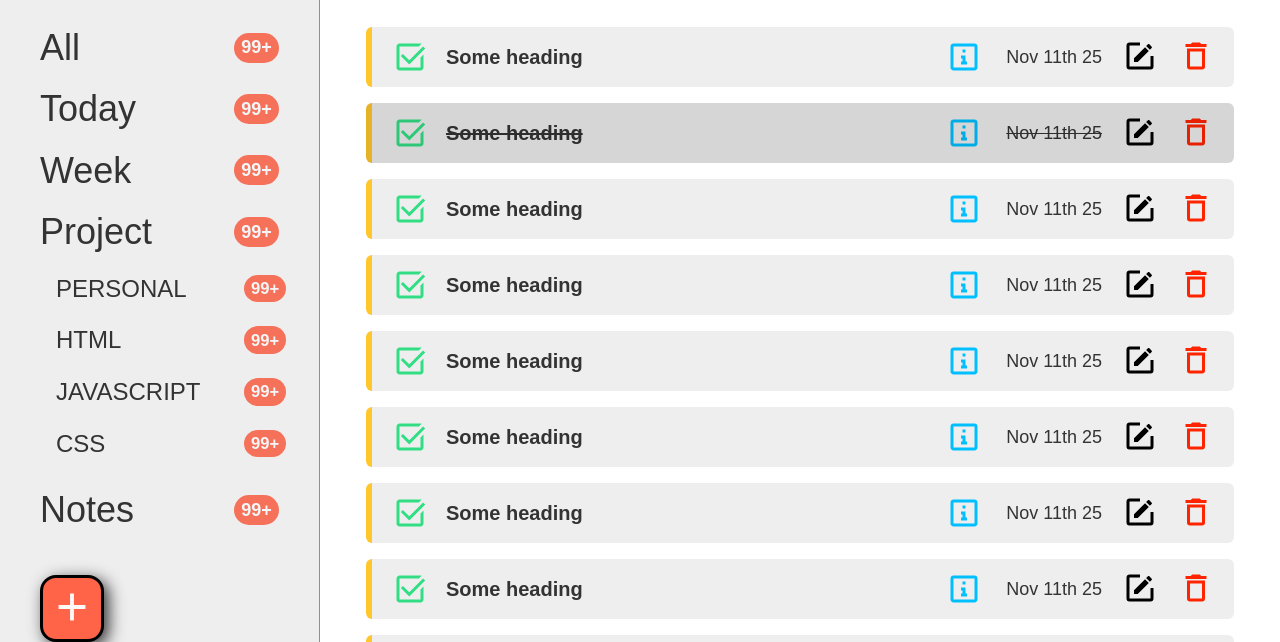
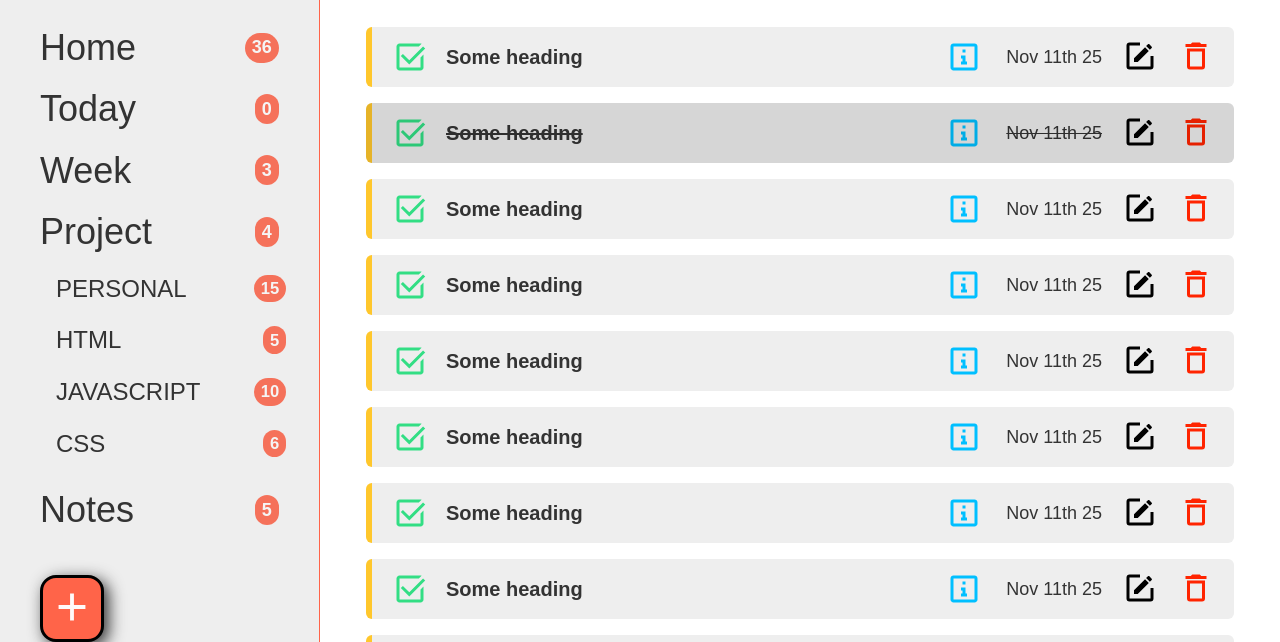
Before and after one commit to YueMoon3773/to_do_app, a website built with webpack: page src/index.html in a window 1280 px wide. Shown: the part 105-747 px from the top of the page. Built offline with nearby package versions, Linux system fonts and the light colour scheme; a web font is replaced by a local one.

Commit message:
Added localStorageVerify to check local save info from user. Added datesHandler to verify and sort to-do by day/week. Added sideBar to handle sideBar list logic. Added screenHandler to manipulate screen. Currently handling sideBar list

```diff
--- a/src/assets/css/styles.css
+++ b/src/assets/css/styles.css
@@ -243,6 +243,7 @@ body {
     font-size: 3.6rem;
     font-weight: 300;
     color: var(--black_text);
+    text-transform: capitalize;
 
     transition-property: all;
     transition-duration: 600ms;
@@ -411,10 +412,6 @@ body {
 .sideItem:hover .sideItemText,
 .sideProjectItem:hover .projectItemText {
     transform: translate(0.4em, 0.1em);
-}
-
-.sideItem:hover .sideItemText,
-.sideProjectItem:hover .projectItemText {
     color: var(--primary_color);
     font-weight: 500;
 }
@@ -442,7 +439,7 @@ body {
     grid-row: 2 / 3;
 
     font-size: 1rem;
-    padding: 3em 4.6em ;
+    padding: 3em 4.6em;
     background-color: var(--white_color);
     /* margin-bottom: 0.8em; */
 
@@ -501,6 +498,7 @@ body {
 .todoCard:hover {
     box-shadow: var(--card_primary_box_shadow);
     transform: scale(1.01);
+    background-color: var(--footer_bg_color);
 }
 
 .todoCard.done {
--- /dev/null
+++ b/src/assets/js/datesHandler.js
@@ -0,0 +1,29 @@
+import { format, parseISO, isThisWeek, isSameDay } from 'date-fns';
+// import type { Day } from 'date-fns';
+
+const dateHandler = () => {
+    const getToday = () => {
+        const today = new Date();
+        const formattedDate = format(today, 'yyyy-MM-dd');
+        // console.log(formattedDate);
+        return formattedDate;
+    };
+
+    const verifySameDay = (date = getToday()) => {
+        const checkDate = parseISO(date);
+        const result = isSameDay(checkDate, parseISO(getToday()));
+        // console.log(result);
+        return result;
+    };
+
+    const verifySameWeek = (date = getToday()) => {
+        const checkDate = parseISO(date);
+        const result = isThisWeek(checkDate, { weekStartsOn: 1 });
+        // console.log(result);
+        return result;
+    };
+
+    return { getToday, verifySameDay, verifySameWeek };
+};
+
+export default dateHandler;
--- a/src/assets/js/index.js
+++ b/src/assets/js/index.js
@@ -9,10 +9,37 @@
 
 import '../css/styles.css';
 
-import toDoListManage from './toDo';
+import { createToDo, toDoListManage } from './toDo';
+import { createNote, notesListManage } from './notes';
+import sideBarManage from './sideBar';
 
-const t = toDoListManage();
-console.log(t);
+import { sideBarScreenHandler } from './screenHandler';
+
+const t = sideBarManage();
+
+const toDo = toDoListManage();
+const notes = notesListManage();
+const sideBar = sideBarManage(toDo, notes);
+
+toDo.initializeToDoList();
+notes.initializeNotesList();
+
+console.log('before: ');
+console.table(sideBar.getSideBarListItems());
+sideBar.updateSideBarNumber();
+console.log('added number 1st time: ');
+console.table(sideBar.getSideBarListItems());
+const itemToAdd = createToDo('Add sample item', 'sample item to do', '2025-06-12', 'low', 'personal', false);
+sideBarScreenHandler(sideBar);
+toDo.addItemToToDoList(itemToAdd);
+console.log('list category:');
+toDo.getToDoListByCategory('personal');
+sideBar.updateSideBarNumber();
+console.log('added item + update number: ');
+console.table(sideBar.getSideBarListItems());
+sideBarScreenHandler(sideBar);
+
+// ===============================
 
 const addEditModalDateInp = document.querySelector('#addEditModalDateInp');
 const addEditModalBtn = document.querySelector('.addEditModalBtn');
@@ -25,4 +52,5 @@ addEditItemModal.addEventListener('submit', (e) => {
 
 addEditModalBtn.addEventListener('click', () => {
     console.log(addEditModalDateInp.value);
+    // 2025-06-19
 });
--- /dev/null
+++ b/src/assets/js/localStorageVerify.js
@@ -0,0 +1,20 @@
+function storageAvailable(type) {
+    let storage;
+    try {
+        storage = window[type];
+        const x = '__storage_test__';
+        storage.setItem(x, x);
+        storage.removeItem(x);
+        return true;
+    } catch (e) {
+        return (
+            e instanceof DOMException &&
+            e.name === 'QuotaExceededError' &&
+            // acknowledge QuotaExceededError only if there's something already stored
+            storage &&
+            storage.length !== 0
+        );
+    }
+}
+
+export default storageAvailable;
--- /dev/null
+++ b/src/assets/js/notes.js
@@ -0,0 +1,92 @@
+import storageAvailable from './localStorageVerify';
+
+const createNote = (tittle, detail) => {
+    const note = {
+        id: crypto.randomUUID(),
+        tittle,
+        detail,
+        type: 'note',
+    };
+
+    return { ...note };
+};
+
+const notesListManage = () => {
+    const sampleNotesList = [
+        createNote(
+            'elit dolor',
+            'uis nostrud exercitation ullamco laboris nisi ut aliquip ex ea commodo consequat. Duis au',
+        ),
+        createNote(
+            'sit amet, consectetur',
+            'nt ut labore et dolore magna aliqua. Ut enim ad minim veniam, quis nostrud exercitation u',
+        ),
+        createNote('Lorem ipsum dolor', 'Lorem ipsum dolor sit amet, consectetur adipiscing elit, sed'),
+        createNote('Consectetur adipiscing elit', 'dolor sit amet, consectetur adipiscing elit, sed do eiusmod'),
+        createNote('sed do eiusmod', 'Lorem ipsum dolor sit amet, consectetur adipiscing elit'),
+    ];
+    let noteList = [];
+
+    const getSampleNotesList = () => {
+        return sampleNotesList;
+    };
+
+    const getNotesList = () => {
+        return noteList;
+    };
+
+    const resetNotesList = () => {
+        noteList = [];
+    };
+
+    const initializeNotesList = () => {
+        // Add sample to do items
+        if (getNotesList().length === 0) {
+            noteList = [...getSampleNotesList()];
+        }
+        //Check Local storage and add to list if storage is ok
+        if (!storageAvailable('localStorage')) {
+            alert('Failed to add note to storage. Please try again');
+            localStorage.clear();
+            return false;
+        }
+
+        for (let i = 0; i < localStorage.length; i++) {
+            // console.log(localStorage.getItem(localStorage.key(i)));
+            // console.log(JSON.parse(localStorage.getItem(localStorage.key(i))));
+            let localStorageItem = JSON.parse(localStorage.getItem(localStorage.key(i)));
+
+            addItemToNotesList(localStorageItem);
+        }
+    };
+
+    const addItemToNotesList = (noteItem) => {
+        if (noteItem.type === 'note' && noteItem.hasOwnProperty('title') && noteItem.hasOwnProperty('detail')) {
+            noteList.push(createNote(noteItem.title, noteItem.detail));
+        }
+    };
+
+    const deleteNoteItemById = (id) => {
+        let index = -99;
+        for (let i = 0; i < getNotesList().length; i++) {
+            if (getNotesList()[i].id === id) {
+                index = i;
+                break;
+            }
+        }
+        // console.log(index);
+        if (index !== -99) {
+            getNotesList().splice(index, 1);
+        }
+    };
+
+    return {
+        getNotesList,
+        resetNotesList,
+        initializeNotesList,
+        deleteNoteItemById,
+        addItemToNotesList,
+    };
+};
+
+export { createNote, notesListManage };
--- /dev/null
+++ b/src/assets/js/screenHandler.js
@@ -0,0 +1,58 @@
+import { createToDo, toDoListManage } from './toDo';
+import { createNote, notesListManage } from './notes';
+import sideBarManage from './sideBar';
+
+// const toDo = toDoListManage();
+// const notes = notesListManage();
+// const sideBar = sideBarManage();
+
+const DOMsideBarList = document.querySelector('.sideList');
+
+const sideBarScreenHandler = (sideBar) => {
+    DOMsideBarList.innerHTML = '';
+    sideBar.getSideBarListItems().forEach((sideBarItem) => {
+        const DOMsideItem = document.createElement('li');
+        DOMsideItem.classList.add('sideItem');
+        DOMsideItem.dataset.type = `${sideBarItem.text}`;
+        const DOMsideItemContentWrapper = document.createElement('div');
+        DOMsideItemContentWrapper.classList.add('sideItemContentWrapper');
+        // DOMsideItemContentWrapper.dataset.type = `${sideBarItem.text}`;
+        const DOMsideItemText = document.createElement('span');
+        DOMsideItemText.classList.add('sideItemText');
+        DOMsideItemText.innerText = sideBarItem.text;
+        const DOMsideItemNumber = document.createElement('span');
+        DOMsideItemNumber.classList.add('sideItemNumber');
+        DOMsideItemNumber.innerText = sideBarItem.number;
+
+        DOMsideItemContentWrapper.appendChild(DOMsideItemText);
+        DOMsideItemContentWrapper.appendChild(DOMsideItemNumber);
+        DOMsideItem.appendChild(DOMsideItemContentWrapper);
+
+        if (sideBarItem.hasOwnProperty('child')) {
+            const DOMsideProjectList = document.createElement('ul');
+            DOMsideProjectList.classList.add('sideProjectList');
+
+            sideBarItem.child.forEach((projectItem) => {
+                const DOMsideProjectItem = document.createElement('li');
+                DOMsideProjectItem.classList.add('sideProjectItem');
+                DOMsideProjectItem.dataset.type = `${projectItem.text}`;
+                const DOMprojectItemText = document.createElement('span');
+                DOMprojectItemText.classList.add('projectItemText');
+                DOMprojectItemText.innerText = projectItem.text;
+                const DOMprojectItemNumber = document.createElement('span');
+                DOMprojectItemNumber.classList.add('projectItemNumber');
+                DOMprojectItemNumber.innerText = projectItem.number;
+
+                DOMsideProjectItem.appendChild(DOMprojectItemText);
+                DOMsideProjectItem.appendChild(DOMprojectItemNumber);
+                DOMsideProjectList.appendChild(DOMsideProjectItem);
+            });
+
+            DOMsideItem.appendChild(DOMsideProjectList);
+        }
+
+        DOMsideBarList.appendChild(DOMsideItem);
+    });
+};
+
+export { sideBarScreenHandler };
--- /dev/null
+++ b/src/assets/js/sideBar.js
@@ -0,0 +1,131 @@
+import { toDoListManage } from './toDo';
+import { notesListManage } from './notes';
+
+import dateHandler from './datesHandler';
+
+const sideBarManage = (toDo, notes) => {
+    // const toDo = toDoListManage();
+    // const notes = notesListManage();
+
+    let sideBarListItems = [
+        {
+            text: 'home',
+            number: 0,
+        },
+        {
+            text: 'today',
+            number: 0,
+        },
+        {
+            text: 'week',
+            number: 0,
+        },
+        {
+            text: 'project',
+            number: 0,
+            child: [
+                {
+                    text: 'personal',
+                    number: 0,
+                },
+                {
+                    text: 'html',
+                    number: 0,
+                },
+                {
+                    text: 'javascript',
+                    number: 0,
+                },
+                {
+                    text: 'css',
+                    number: 0,
+                },
+            ],
+        },
+        {
+            text: 'notes',
+            number: 0,
+        },
+    ];
+
+    const getSideBarListItems = () => {
+        return sideBarListItems;
+    };
+
+    const addSideBarProjectChild = (projectTitle) => {
+        const projectChild = {
+            text: projectTitle,
+            number: 0,
+        };
+
+        getSideBarListItems()[3].child.push(projectChild);
+    };
+
+    const getTodayValue = () => {
+        const ret = {
+            number: 0,
+            list: [],
+        };
+
+        toDo.getToDoList().forEach((toDoItem, index) => {
+            if (dateHandler().verifySameDay(toDoItem.dueDate)) {
+                ret.number++;
+                ret.list.push(toDoItem);
+            }
+        });
+        // console.log(ret);
+
+        return ret;
+    };
+
+    const getWeekValue = () => {
+        const ret = {
+            number: 0,
+            list: [],
+        };
+
+        toDo.getToDoList().forEach((toDoItem, index) => {
+            if (dateHandler().verifySameWeek(toDoItem.dueDate)) {
+                ret.number++;
+                ret.list.push(toDoItem);
+            }
+        });
+        // console.log(ret);
+
+        return ret;
+    };
+
+    const updateSideBarNumber = () => {
+        getSideBarListItems().forEach((sideBarItem) => {
+            if (sideBarItem.text === 'home') {
+                sideBarItem.number = toDo.getToDoList().length;
+            } else if (sideBarItem.text === 'today') {
+                sideBarItem.number = getTodayValue().number;
+            } else if (sideBarItem.text === 'week') {
+                sideBarItem.number = getWeekValue().number;
+            } else if (sideBarItem.text === 'notes') {
+                sideBarItem.number = notes.getNotesList().length;
+            } else if (sideBarItem.text === 'project') {
+                sideBarItem.number = sideBarItem.child.length;
+                sideBarItem.child.forEach((projectItem) => {
+                    projectItem.number = toDo.getToDoListByCategory(projectItem.text).length;
+                });
+            }
+        });
+        // console.log(sideBarListItems);
+    };
+
+    // addSideBarProjectChild('test');
+    // updateSideBarNumber();
+    // console.log(getSideBarListItems());
+
+    return {
+        getSideBarListItems,
+        addSideBarProjectChild,
+        getTodayValue,
+        getWeekValue,
+        updateSideBarNumber,
+    };
+};
+
+export default sideBarManage;
--- a/src/assets/js/toDo.js
+++ b/src/assets/js/toDo.js
@@ -1,3 +1,5 @@
+import storageAvailable from './localStorageVerify';
+
 const createToDo = (title, detail, dueDate, priority, category, completeStatus = false) => {
     const toDo = {
         id: crypto.randomUUID(),
@@ -7,13 +9,13 @@ const createToDo = (title, detail, dueDate, priority, category, completeStatus =
         priority,
         category,
         completeStatus,
+        type: 'to-do',
     };
-    return { toDo };
+
+    return { ...toDo };
 };
 
-const toDoListManage = (toDoItem) => {
-    const toDoList = [];
-
+const toDoListManage = () => {
     const sampleToDoList = [
         createToDo(
             'Go shopping',
@@ -67,7 +69,7 @@ const toDoListManage = (toDoItem) => {
         createToDo(
             'do eiusmod tempor incididunt',
             'dolor sit amet, consectetur adipiscing elit, sed do eiusmod',
-            '2025-11-15',
+            '2025-06-30',
             'medium',
             'personal',
             false,
@@ -100,7 +102,7 @@ const toDoListManage = (toDoItem) => {
         createToDo(
             'laboris nisi ut aliquip ex',
             'aliquip ex ea commodo consequat. Duis aute irure dolor',
-            '2029-12-15',
+            '2025-06-24',
             'low',
             'personal',
             false,
@@ -118,7 +120,7 @@ const toDoListManage = (toDoItem) => {
             'exercitation ullamco laboris nisi ut aliquip ex ea',
             '2026-03-14',
             'low',
-            'CSS',
+            'css',
             true,
         ),
         createToDo(
@@ -126,15 +128,15 @@ const toDoListManage = (toDoItem) => {
             'et dolore magna aliqua. Ut enim ad minim veniam, quis nostrud exercitation ullamco',
             '2028-04-24',
             'low',
-            'CSS',
+            'css',
             false,
         ),
         createToDo(
             'Working with text',
             'incididunt ut labore et dolore magna aliqua. Ut enim ad',
-            '2037-03-14',
+            '2025-06-19',
             'low',
-            'HTML',
+            'html',
             true,
         ),
         createToDo(
@@ -142,15 +144,15 @@ const toDoListManage = (toDoItem) => {
             'culpa qui officia deserunt mollit anim id est laborum.',
             '2028-12-22',
             'medium',
-            'HTML',
+            'html',
             false,
         ),
         createToDo(
-            'HTML Boilerplate',
+            'html Boilerplate',
             'aute irure dolor in reprehenderit in voluptate velit',
             '2025-11-08',
             'medium',
-            'HTML',
+            'html',
             false,
         ),
         createToDo(
@@ -158,7 +160,7 @@ const toDoListManage = (toDoItem) => {
             'nostrud exercitation ullamco laboris nisi ut aliquip ex',
             '2029-02-25',
             'low',
-            'HTML',
+            'html',
             true,
         ),
         createToDo(
@@ -166,25 +168,25 @@ const toDoListManage = (toDoItem) => {
             'incididunt ut labore et dolore magna aliqua. Ut enim ad minim',
             '2027-10-16',
             'medium',
-            'CSS',
+            'css',
             false,
         ),
-        createToDo('Alignment', 'ullamco laboris nisi ut aliquip ex ea commodo', '2029-11-18', 'low', 'CSS', false),
+        createToDo('Alignment', 'ullamco laboris nisi ut aliquip ex ea commodo', '2029-11-18', 'low', 'css', false),
         createToDo(
             'Flex Axes',
             'consequat. Duis aute irure dolor in reprehenderit in voluptate',
             '2025-09-06',
             'low',
-            'CSS',
+            'css',
             false,
         ),
-        createToDo('SVG', 'eu fugiat nulla pariatur. Excepteur sint occaecat', '2030-05-17', 'low', 'HTML', true),
+        createToDo('SVG', 'eu fugiat nulla pariatur. Excepteur sint occaecat', '2030-05-17', 'low', 'html', true),
         createToDo(
-            'CSS funtions',
+            'css funtions',
             'velit esse cillum dolore eu fugiat nulla pariatur. Excepteur sint',
             '2029-03-08',
             'medium',
-            'CSS',
+            'css',
             false,
         ),
         createToDo(
@@ -192,7 +194,7 @@ const toDoListManage = (toDoItem) => {
             'aute irure dolor in reprehenderit in voluptate velit esse',
             '2026-03-08',
             'low',
-            'Javascript',
+            'javascript',
             false,
         ),
         createToDo(
@@ -200,7 +202,7 @@ const toDoListManage = (toDoItem) => {
             'nostrud exercitation ullamco laboris nisi ut aliquip ex',
             '2025-11-17',
             'low',
-            'Javascript',
+            'javascript',
             true,
         ),
         createToDo(
@@ -208,7 +210,7 @@ const toDoListManage = (toDoItem) => {
             'aute irure dolor in reprehenderit in voluptate velit esse',
             '2026-03-08',
             'low',
-            'Javascript',
+            'javascript',
             false,
         ),
         createToDo(
@@ -216,7 +218,7 @@ const toDoListManage = (toDoItem) => {
             'in reprehenderit in voluptate velit esse cillum dolore eu fugiat nulla pariatur. Excepteur sint occaecat cupidatat non',
             '2028-06-11',
             'low',
-            'Javascript',
+            'javascript',
             false,
         ),
         createToDo(
@@ -224,7 +226,7 @@ const toDoListManage = (toDoItem) => {
             'occaecat cupidatat non proident, sunt in culpa qui',
             '2027-11-05',
             'medium',
-            'Javascript',
+            'javascript',
             true,
         ),
         createToDo(
@@ -232,7 +234,7 @@ const toDoListManage = (toDoItem) => {
             'velit esse cillum dolore eu fugiat nulla pariatur. Excepteur',
             '2029-12-19',
             'high',
-            'Javascript',
+            'javascript',
             false,
         ),
         createToDo(
@@ -240,7 +242,7 @@ const toDoListManage = (toDoItem) => {
             'tempor incididunt ut labore et dolore magna aliqua. Ut enim ad minim',
             '2025-05-15',
             'high',
-            'Javascript',
+            'javascript',
             false,
         ),
         createToDo(
@@ -248,7 +250,7 @@ const toDoListManage = (toDoItem) => {
             'commodo consequat. Duis aute irure dolor in reprehenderit',
             '2037-04-14',
             'low',
-            'Javascript',
+            'javascript',
             true,
         ),
         createToDo(
@@ -256,20 +258,120 @@ const toDoListManage = (toDoItem) => {
             'eu fugiat nulla pariatur. Excepteur sint occaecat cupidatat non',
             '2028-10-11',
             'medium',
-            'Javascript',
+            'javascript',
             false,
         ),
         createToDo(
             'JSON',
             'magna aliqua. Ut enim ad minim veniam, quis nostrud exercit',
-            '2026-03-08',
+            '2025-06-12',
             'high',
-            'Javascript',
+            'javascript',
             true,
         ),
+        // createToDo(
+        //     'JSON',
+        //     'magna aliqua. Ut enim ad minim veniam, quis nostrud exercit',
+        //     '2026-03-08',
+        //     'high',
+        //     'test',
+        //     true,
+        // ),
     ];
+    let toDoList = [];
 
-    return { sampleToDoList };
+    const getSampleToDoList = () => {
+        return sampleToDoList;
+    };
+
+    const getToDoList = () => {
+        return toDoList;
+    };
+
+    const getToDoListByCategory = (category = 'personal') => {
+        let ret = getToDoList().filter((toDoItem, index) => {
+            return toDoItem.category === category;
+        });
+        // console.log('ret: ');
+        // console.table(ret);
+
+        return ret;
+    };
+
+    const resetToDoList = () => {
+        toDoList = [];
+    };
+
+    const initializeToDoList = () => {
+        // Add sample to do items
+        if (getToDoList().length === 0) {
+            toDoList = [...getSampleToDoList()];
+        }
+        //Check Local storage and add to list if storage is ok
+        if (!storageAvailable('localStorage')) {
+            alert('Failed to add to-do item to storage. Please try again');
+            localStorage.clear();
+            return false;
+        }
+
+        for (let i = 0; i < localStorage.length; i++) {
+            // console.log(localStorage.getItem(localStorage.key(i)));
+            // console.log(JSON.parse(localStorage.getItem(localStorage.key(i))));
+            let localStorageItem = JSON.parse(localStorage.getItem(localStorage.key(i)));
+
+            addItemToToDoList(localStorageItem);
+        }
+    };
+
+    const addItemToToDoList = (toDoItem) => {
+        if (
+            toDoItem.type === 'to-do' &&
+            toDoItem.hasOwnProperty('title') &&
+            toDoItem.hasOwnProperty('detail') &&
+            toDoItem.hasOwnProperty('dueDate') &&
+            toDoItem.hasOwnProperty('priority') &&
+            toDoItem.hasOwnProperty('category') &&
+            toDoItem.hasOwnProperty('completeStatus')
+        ) {
+            toDoList.push(
+                createToDo(
+                    toDoItem.title,
+                    toDoItem.detail,
+                    toDoItem.dueDate,
+                    toDoItem.priority,
+                    toDoItem.category,
+                    toDoItem.completeStatus,
+                ),
+            );
+        }
+    };
+
+    const deleteToDoItemById = (id) => {
+        let index = -99;
+        for (let i = 0; i < getToDoList().length; i++) {
+            if (getToDoList()[i].id === id) {
+                index = i;
+                break;
+            }
+        }
+        // console.log(index);
+        if (index !== -99) {
+            getToDoList().splice(index, 1);
+        }
+    };
+
+    // initializeToDoList();
+    // console.log(getToDoListByCategory("javascript"));
+    // console.table(getToDoList());
+
+    return {
+        getToDoList,
+        getToDoListByCategory,
+        resetToDoList,
+        deleteToDoItemById,
+        initializeToDoList,
+        addItemToToDoList,
+    };
 };
 
-export default toDoListManage;
+export { createToDo, toDoListManage };
--- a/src/index.html
+++ b/src/index.html
@@ -44,9 +44,9 @@
             <!-- SIDEBAR SECTION  -->
             <aside class="sideBar">
                 <ul class="sideList">
-                    <li class="sideItem">
+                    <!-- <li class="sideItem">
                         <div class="sideItemContentWrapper">
-                            <span class="sideItemText"> All </span>
+                            <span class="sideItemText"> Home </span>
                             <span class="sideItemNumber">99+</span>
                         </div>
                     </li>
@@ -68,7 +68,6 @@
                             <span class="sideItemNumber">99+</span>
                         </div>
 
-                        <!-- PROJECT SIDE BAR SECTION  -->
                         <ul class="sideProjectList">
                             <li class="sideProjectItem">
                                 <span class="projectItemText">Personal</span>
@@ -86,26 +85,14 @@
                                 <span class="projectItemText">CSS</span>
                                 <span class="projectItemNumber">99+</span>
                             </li>
-                            <!-- <li class="sideProjectItem">
-                                <span class="projectItemText">REACT</span>
-                                <span class="projectItemNumber">99+</span>
-                            </li>
-                            <li class="sideProjectItem">
-                                <span class="projectItemText">REACT</span>
-                                <span class="projectItemNumber">99+</span>
-                            </li>
-                            <li class="sideProjectItem">
-                                <span class="projectItemText">REACT</span>
-                                <span class="projectItemNumber">99+</span>
-                            </li> -->
                         </ul>
                     </li>
                     <li class="sideItem">
                         <div class="sideItemContentWrapper">
-                            <span class="sideItemText">Notes</span>
+                            <span class="sideItemText">notes</span>
                             <span class="sideItemNumber">99+</span>
                         </div>
-                    </li>
+                    </li> -->
                 </ul>
 
                 <div class="sideBtnWrapper">
@@ -1368,7 +1355,7 @@
             </footer>
         </div>
 
-        <div class="modalWrapper">
+        <div class="modalWrapper ">
             <div class="modal">
                 <!-- MODAL FORM FOR ADD/EDIT TO-DO; PRJ; NOTE  -->
                 <form action="" data-action="add" class="addEditItemModal show">
```
